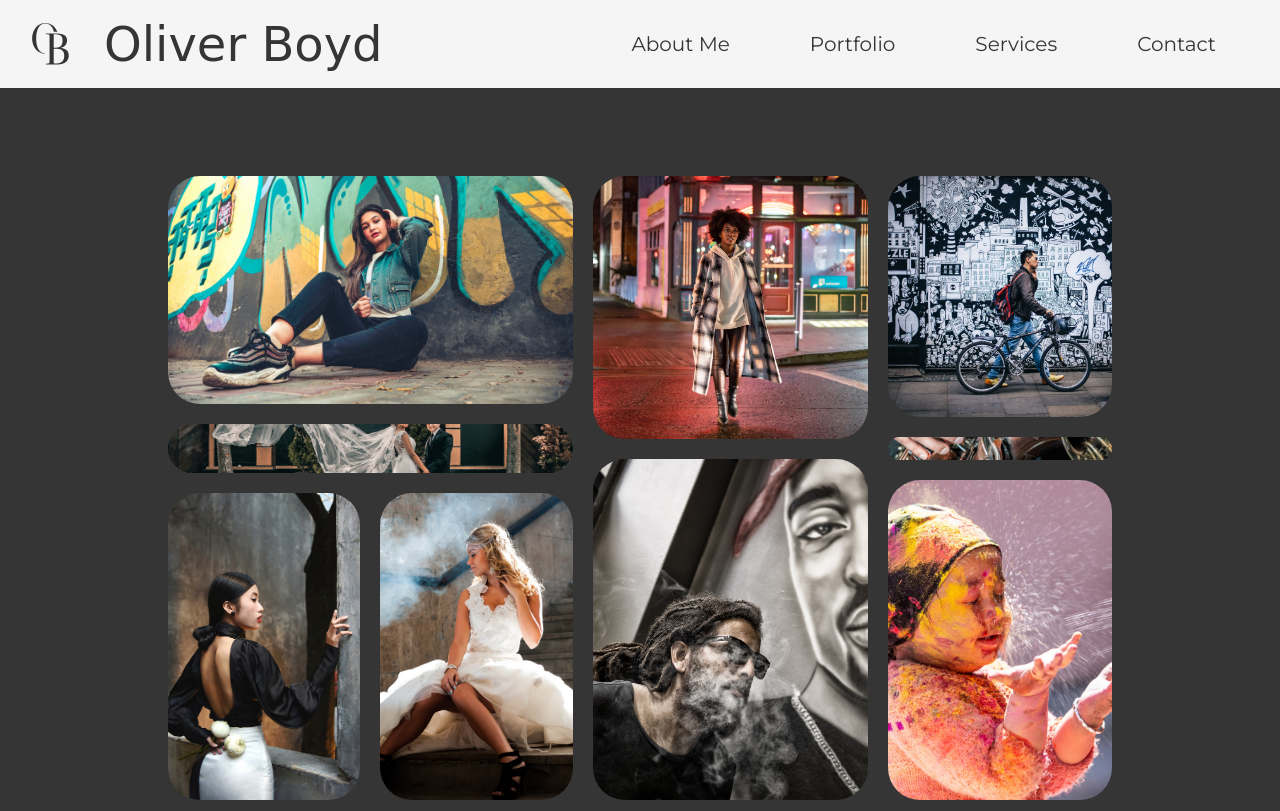
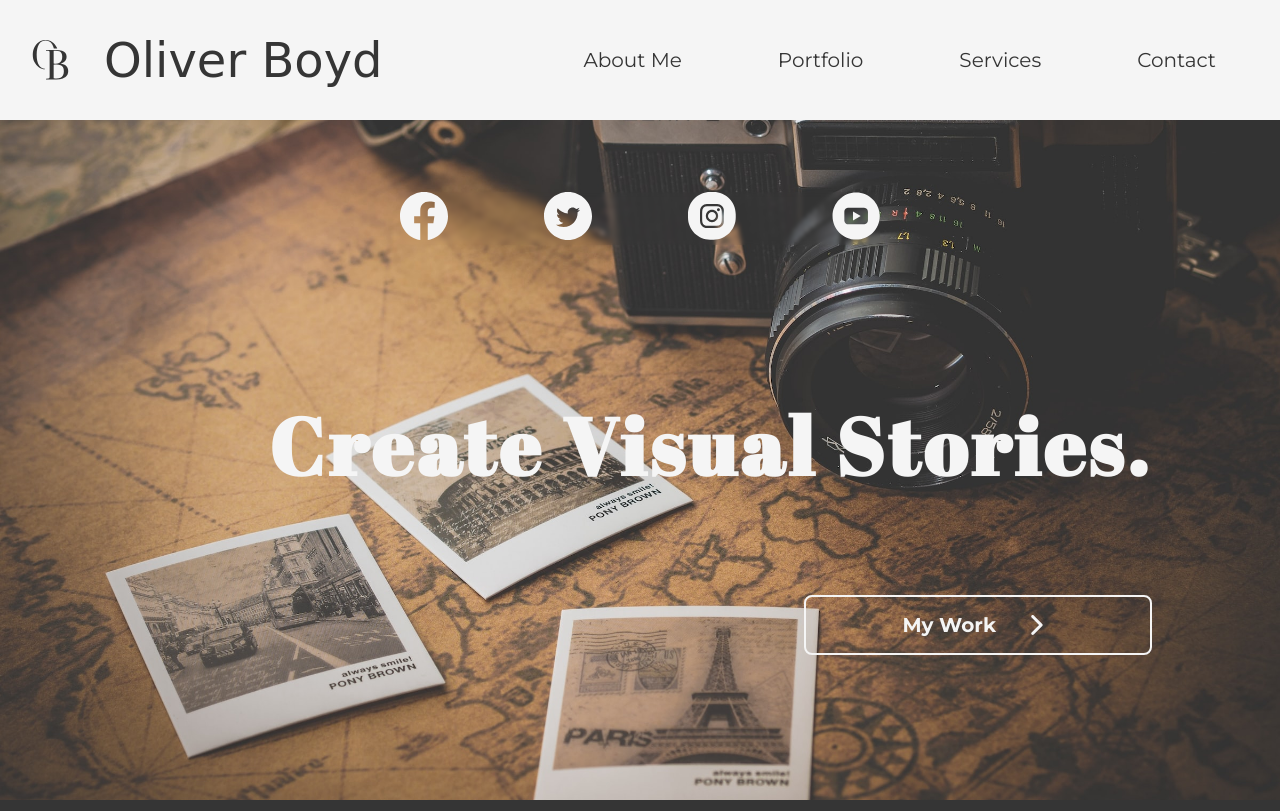
Before and after one commit to SbirLobo/portfolio_project1, a plain HTML site: page index.html in a window 1280 px wide. Shown: the top 811 px of the page. Drawn offline with Linux system fonts and the light colour scheme; a web font is replaced by a local one.

Commit message:
static and responsive hero section completed

```diff
--- a/index.html
+++ b/index.html
@@ -26,7 +26,8 @@
             ><img
               src="assets/logo/logo-primary.svg"
               alt="logo Oliver Boyd Photography"
-              width="40px"
+              width="40"
+              height="40"
           /></a>
           <span class="nav--signature signature">Oliver Boyd</span>
         </div>
@@ -40,76 +41,140 @@
           class="nav--mobile-menu"
           src="assets/icon/mobile/menu-hamburger-primary.svg"
           alt="hamburger menu"
-          width="24px"
+          width="24"
+          height="24"
         />
       </nav>
-      <!-- <nav class="mobile-menu"></nav> -->
     </header>
 
     <main>
-      <section class="hero" id="hero"></section>
+      <section class="hero" id="hero">
+        <ul class="hero--socials">
+          <li>
+            <a href="https://www.facebook.com"
+              ><img
+                src="/assets/icon/socials/facebook-secondary.svg"
+                alt="facebook logo icon"
+                width="32"
+                height="32"
+            /></a>
+          </li>
+          <li>
+            <a href="https://www.twitter.com"
+              ><img
+                src="/assets/icon/socials/twitter-secondary.svg"
+                alt="twitter logo icon"
+                width="32"
+                height="32"
+            /></a>
+          </li>
+          <li>
+            <a href="https://www.instagram.com"
+              ><img
+                src="/assets/icon/socials/instagram-secondary.svg"
+                alt="instagram logo icon"
+                width="32"
+                height="32"
+            /></a>
+          </li>
+          <li>
+            <a href="https://www.youtube.com"
+              ><img
+                src="/assets/icon/socials/youtube-secondary.svg"
+                alt="youtube logo icon"
+                width="32"
+                height="32"
+            /></a>
+          </li>
+        </ul>
+
+        <div class="hero--message">
+          <h1>Create Visual Stories.</h1>
+          <a class="btn btn-secondary" href="#portfolio">
+            My Work
+            <img
+              src="assets/icon/cta/arrow-right-secondary.svg"
+              alt="right arrow"
+              width="17"
+              height="10"
+              class="icon--default"
+            />
+            <img
+              src="assets/icon/cta/arrow-right-primary.svg"
+              alt="right arrow"
+              width="17"
+              height="10"
+              class="icon--hover"
+            />
+          </a>
+        </div>
+      </section>
+
       <section class="about" id="about"></section>
+
       <section class="portfolio theme-dark" id="portfolio">
         <div class="mosaique">
           <img
             src="assets/img/desktop/woman-sitting-graffiti_1920x1080.jpg"
             alt="femme assise adossée à un mur avec graffiti"
-            width="1920px"
+            width="1920"
             class="img1"
           />
           <img
             src="assets/img/desktop/wedding-couple-street_1920x1280.jpg"
             alt="couple de jeunes mariés"
-            width="1920px"
+            width="1920"
             class="img2"
           />
           <img
             src="assets/img/desktop/bride-roses_1920x3060.jpg"
             alt="femme en robe noir de dos"
-            width="1920px"
+            width="1920"
             class="img3"
           />
           <img
             src="assets/img/desktop/bride-graffiti_2400x1596.jpg"
             alt="femme en robe de mariée assise dans un escalier"
-            width="2400px"
+            width="2400"
             class="img4"
           />
 
           <img
             src="assets/img/desktop/pedestrian-crossing-night_1920x2886.jpg"
             alt="femme traversant la rue"
-            width="1920px"
+            width="1920"
             class="img5"
           />
           <img
             src="assets/img/desktop/man-smoke-sunglasses_1920x1280.jpg"
             alt="homme qui recrache de la fumée"
-            width="1920px"
+            width="1920"
             class="img6"
           />
 
           <img
             src="assets/img/desktop/man-bike-street-graffiti_1920x1525.jpg"
             alt="homme qui marche en tenant son vélo devant un mur illustré"
-            width="1920px"
+            width="1920"
             class="img7"
           />
           <img
             src="assets/img/desktop/person-saxophone_1920x2880.jpg"
             alt="gros plan sur un saxophone dans les mains d'un homme"
-            width="1920px"
+            width="1920"
             class="img8"
           />
           <img
             src="assets/img/desktop/kid-playing-colours_1920x1920.jpg"
             alt="enfant barbouillé de peinture qui s'éclabousse le visage"
-            width="1920px"
+            width="1920"
             class="img9"
           />
         </div>
       </section>
+
       <section class="services" id="services"></section>
+
       <section class="contact theme-dark" id="contact"></section>
     </main>
 
--- a/style.css
+++ b/style.css
@@ -24,8 +24,7 @@
   --font-family-signature: "Cherish", cursive;
 
   --font-size-body: 1rem;
-  --font-size-nav-link: 1rem;
-  --font-size-h1: 2rem;
+  --font-size-h1: clamp(2rem, 8vw, 5rem);
   --font-size-h2: 1.5rem;
   --font-size-h3: 1.5rem;
   --font-size-signature: 2rem;
@@ -99,13 +98,14 @@ body {
 h1,
 h2 {
   font-family: var(--font-family-heading);
-  letter-spacing: var(--line-height);
+  letter-spacing: var(--letter-spacing);
 }
 
 h1 {
   color: var(--color-secondary);
   font-size: var(--font-size-h1);
   letter-spacing: var(--letter-spacing);
+  white-space: nowrap;
 }
 
 h2 {
@@ -119,13 +119,16 @@ h3 {
 
 /* applies to both visited an unvisited link */
 a:any-link {
-  color: var(--color-primary);
   cursor: pointer;
   text-decoration: none;
 }
 
-a:hover,
-a:focus-visible {
+a:any-link:not(.btn) {
+  color: var(--color-primary);
+}
+
+a:hover:not(.btn),
+a:focus-visible:not(.btn) {
   font-weight: var(--font-weight-bold);
   text-decoration: underline;
 }
@@ -142,23 +145,56 @@ p.small {
     $MODULE
 \* ______________________________________________________________________ */
 /* ---------- UTILITIES ---------- */
-.btn {
-  padding: var(--padding) calc(2 * var(--padding));
-  border-width: var(--border-width);
-  border-radius: var(--border-radius);
-}
-
 .signature {
   cursor: default;
   font-family: var(--font-family-signature);
   font-size: var(--font-size-signature);
 }
 
+.btn {
+  display: flex;
+  justify-content: center;
+  align-items: center;
+  gap: var(--gap);
+
+  padding: var(--padding) calc(2 * var(--padding));
+
+  border-width: var(--border-width);
+  border-radius: var(--border-radius);
+
+  font-weight: var(--font-weight-bold);
+}
+
+.btn-secondary {
+  color: var(--color-secondary);
+  border: var(--border-width) solid var(--color-secondary);
+}
+
+.icon--hover {
+  display: none;
+}
+
+.btn:hover .icon--default {
+  display: none;
+}
+
+.btn:hover .icon--hover {
+  display: block;
+}
+
+.btn.btn-secondary:hover {
+  color: var(--color-primary);
+  background-color: var(--color-secondary);
+}
+
 /* ---------- HEADER ---------- */
 header {
-  position: sticky;
-  top: 0;
+  /* position: sticky; */
+  /* top: 0; */
+  position: fixed;
+  width: 100%;
   z-index: 9999;
+
   background-color: var(--color-secondary);
 }
 
@@ -185,11 +221,44 @@ header {
   cursor: pointer;
 }
 
-/* .mobile-menu {
-} */
-
 /* ---------- HERO ---------- */
 .hero {
+  min-height: 100vh;
+
+  /* add extra top padding to account for the height of the fixed navbar */
+  padding-top: calc(calc(12 * var(--padding)) + calc(2 * var(--padding)));
+  padding-inline: calc(2 * var(--padding));
+
+  display: grid;
+  grid-template-columns: 1fr;
+  grid-template-rows: auto 1fr;
+  align-items: center;
+
+  background-image: url(assets/img/desktop/hero-banner_2400x1800.jpg);
+  background-repeat: no-repeat;
+  background-size: cover;
+  background-position: center;
+}
+
+.hero--socials {
+  display: flex;
+  align-items: center;
+  justify-content: center;
+  gap: calc(2 * var(--gap));
+
+  width: fit-content;
+  margin-inline: auto;
+
+  backdrop-filter: blur(2px);
+
+  list-style: none;
+}
+
+.hero--message {
+  display: flex;
+  flex-direction: column;
+  align-items: end;
+  gap: calc(2 * var(--gap));
 }
 
 /* ---------- ABOUT ---------- */
@@ -218,6 +287,7 @@ header {
   border-radius: calc(var(--border-radius) * 1.8);
   border: var(--border-radius) solid transparent;
 }
+
 /* ---------- SERVICES ---------- */
 .services {
 }
@@ -245,23 +315,40 @@ header {
     $MEDIA QUERIES (mobile first)
 \* ______________________________________________________________________ */
 @media screen and (min-width: 992px) {
-  /* GLOBALS */
+  /* ---------- GLOBALS ---------- */
   :root {
+    /* FONTS */
     --font-size-body: 1.25rem;
     --font-size-h1: 5rem;
     --font-size-h2: 4rem;
     --font-size-h3: 3rem;
     --font-size-signature: 3rem;
     --font-size-body-small: 1rem;
+
+    /* SPACING */
+    --gap: 24px;
+    --margin: 160px;
+    --padding: 16px;
   }
 
   /* ---------- UTILITIES ---------- */
+  .btn {
+    padding-inline: calc(6 * var(--padding));
+  }
+
+  .icon--default,
+  .icon--hover {
+    width: 34px;
+    height: 20px;
+  }
 
   /* ---------- HEADER ---------- */
+  .nav {
+    padding: calc(2 * var(--padding));
+  }
+
   .nav--brand-identity {
-    display: flex;
-    align-items: center;
-    gap: calc(4 * var(--padding));
+    gap: calc(2 * var(--padding));
   }
 
   .nav--signature {
@@ -277,13 +364,32 @@ header {
   }
 
   .nav--item {
-    padding: calc(2 * var(--padding)) calc(4 * var(--padding));
+    padding: var(--padding) calc(2 * var(--padding));
   }
 
   .nav--mobile-menu {
     display: none;
   }
+
   /* ---------- HERO ---------- */
+  .hero {
+    /* add extra top padding to account for the height of the fixed navbar */
+    padding-top: calc(calc(8 * var(--padding)) + calc(4 * var(--padding)));
+    padding-inline: calc(8 * var(--padding));
+  }
+
+  .hero--socials {
+    gap: calc(4 * var(--gap));
+  }
+
+  .hero--socials img {
+    width: 48px;
+    height: 48px;
+  }
+
+  .hero--message {
+    gap: calc(4 * var(--gap));
+  }
 
   /* ---------- ABOUT ---------- */
 
```
